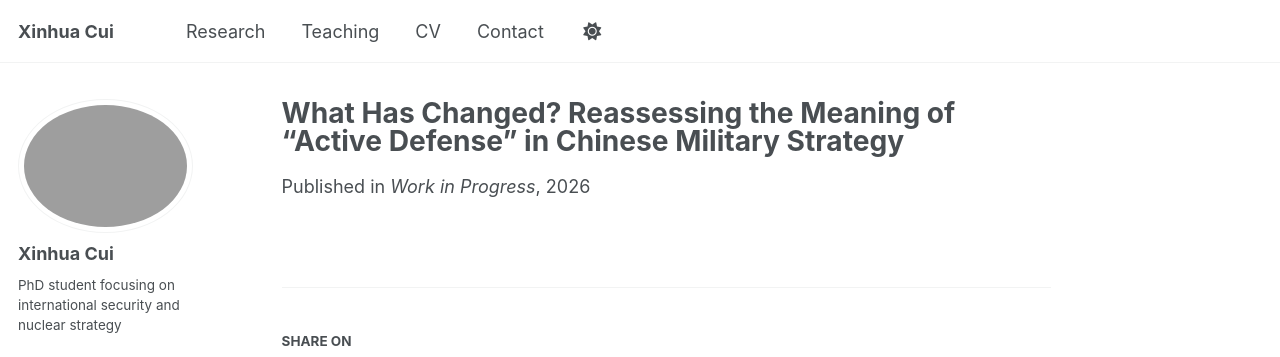
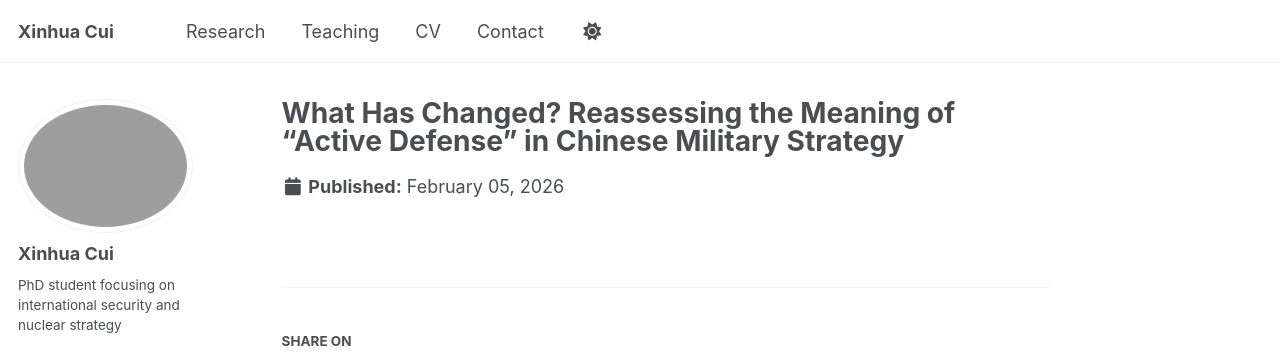
Before and after one commit to cuixinhua55/cuixinhua55.github.io, a Jekyll site: the page built from _publications/2026-02-05-active-defense.md, in a window 1280 px wide. Shown: the top 357 px of the page. Built offline with Jekyll 4.4.1, drawn with Linux system fonts in a browser that asks for light colours; a script bundle is joined from its source files by our own code; library files that are not in the unit come from our copies.

Commit message:
Update active defense publication metadata
Removed date and venue from the active defense publication.

```diff
--- a/_publications/2026-02-05-active-defense.md
+++ b/_publications/2026-02-05-active-defense.md
@@ -3,6 +3,4 @@
 collection: publications
 permalink: /publication/active-defense
 excerpt: 'Work in progress.'
-date: 2026-02-05
-venue: 'Work in Progress'
 ---
```
